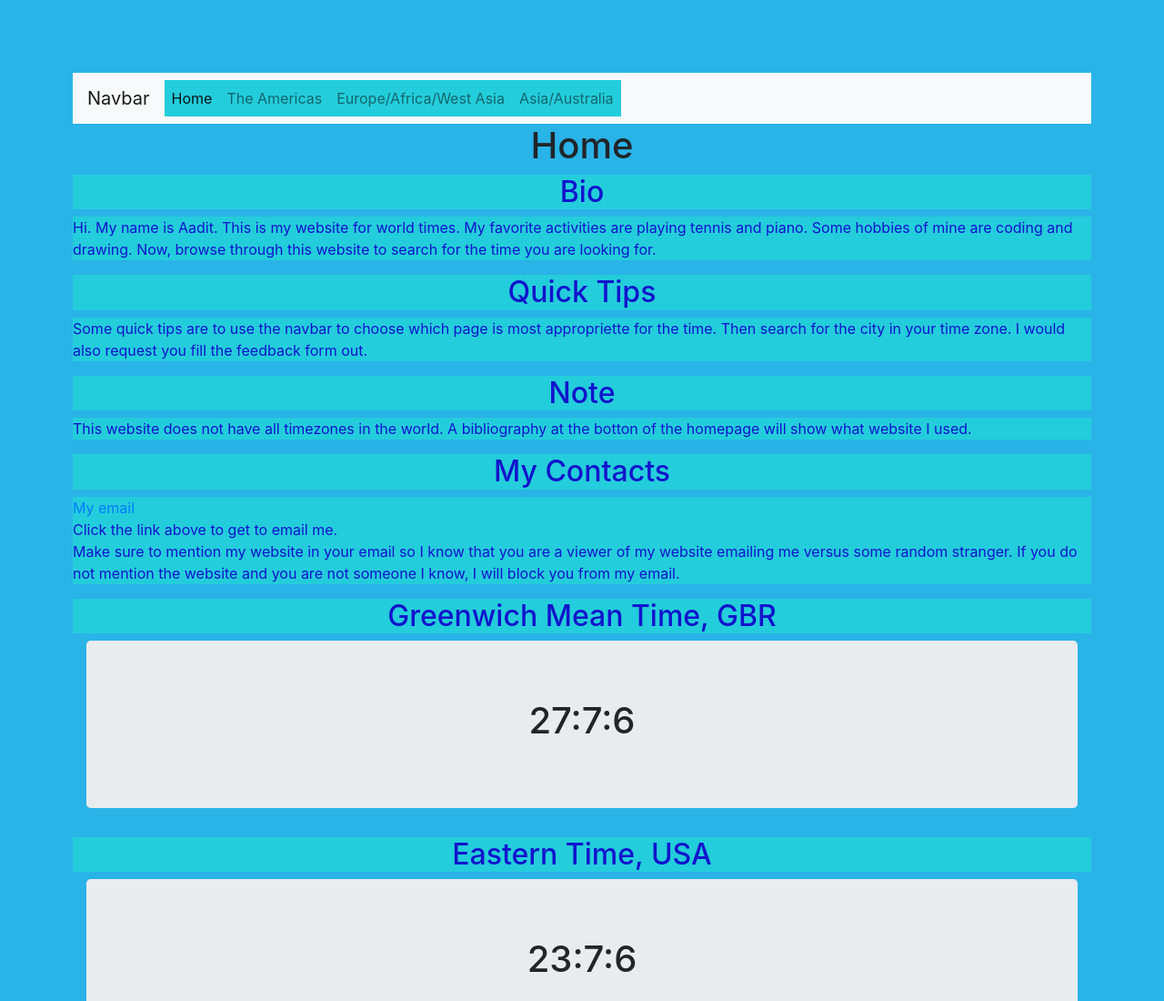
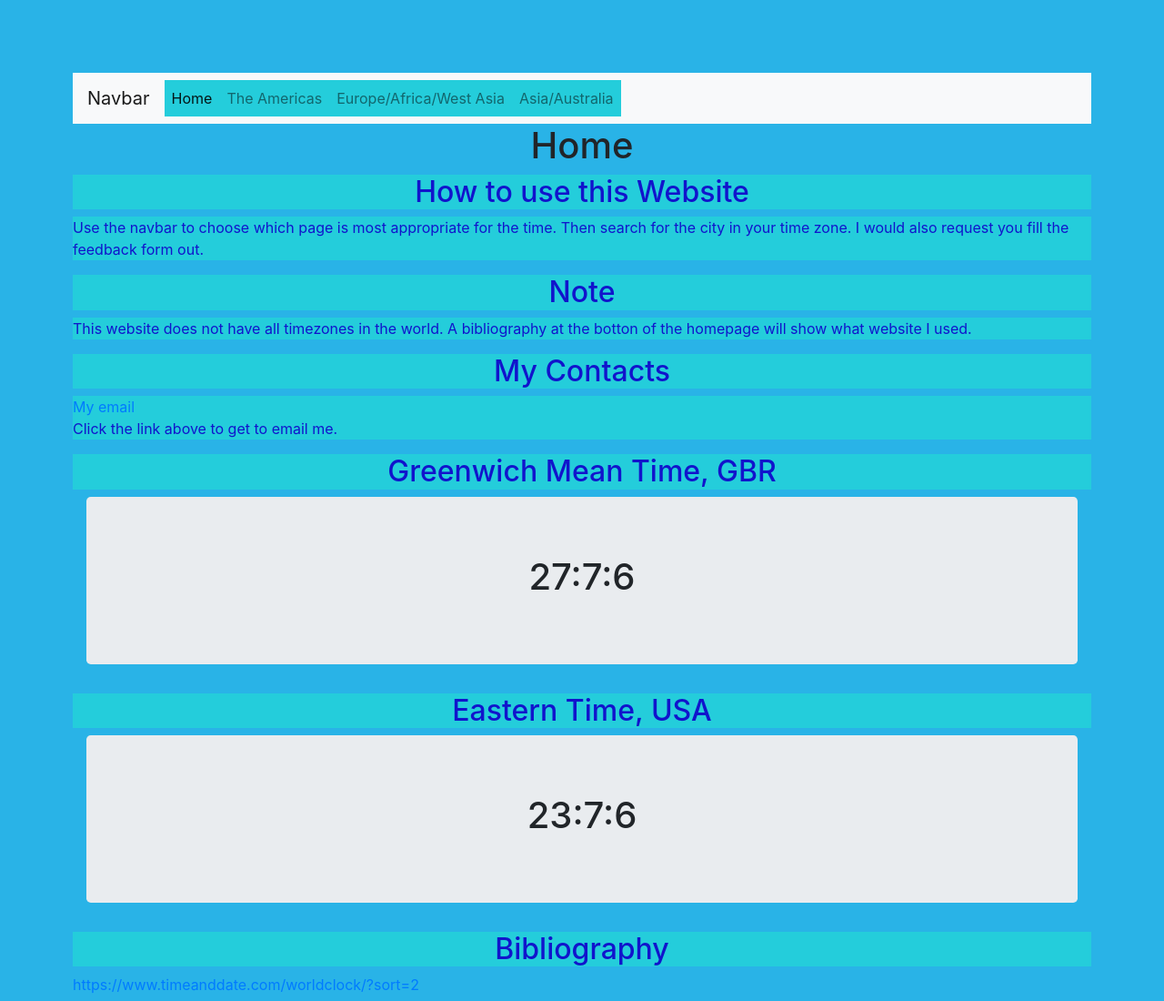
Before and after one commit to AaditShri8/worldclock, a plain HTML site: page index.html in a window 1280 px wide. Shown: the top 1100 px of the page at 91% size. Drawn offline with nearby package versions, Linux system fonts and the light colour scheme.

Commit message:
Update index.html
I deleted some off-topic text from the website

```diff
--- a/index.html
+++ b/index.html
@@ -37,18 +37,15 @@
 		<div class="text-center">
 			<h1>Home</h1>
 		</div>
-		<h2>Bio</h2>
-		<p>Hi. My name is Aadit. This is my website for world times. My favorite activities are playing tennis and piano. Some hobbies of mine are coding and drawing. Now, browse through this website to search for the time you are looking for.</p>
-		<h2>Quick Tips</h2>
-		<p>Some quick tips are to use the navbar to choose which page is most appropriette for the time. Then search for the city in your time zone. I would also request you fill the feedback form out.</p>
+		<h2>How to use this Website</h2>
+		<p>Use the navbar to choose which page is most appropriate for the time. Then search for the city in your time zone. I would also request you fill the feedback form out.</p>
 		<h2>Note</h2>
 		<p>This website does not have all timezones in the world. A bibliography at the botton of the homepage will show what website I used.</p>
 		<h2>My Contacts</h2>
 		<address>
 			<a href="mailto:aadit.akhil@gmail.com">My email</a><br>
-            Click the link above to get to email me.<br>
-			Make sure to mention my website in your email so I know that you are a viewer of my website emailing me versus some random stranger. If you do not mention the website and you are not someone I know, I will block you from my email.
-         </address>
+            		Click the link above to get to email me.<br>
+         	</address>
 		<h2>Greenwich Mean Time, GBR</h2>
 		<div class = "container">
             <div class = "jumbotron text-center">
```
